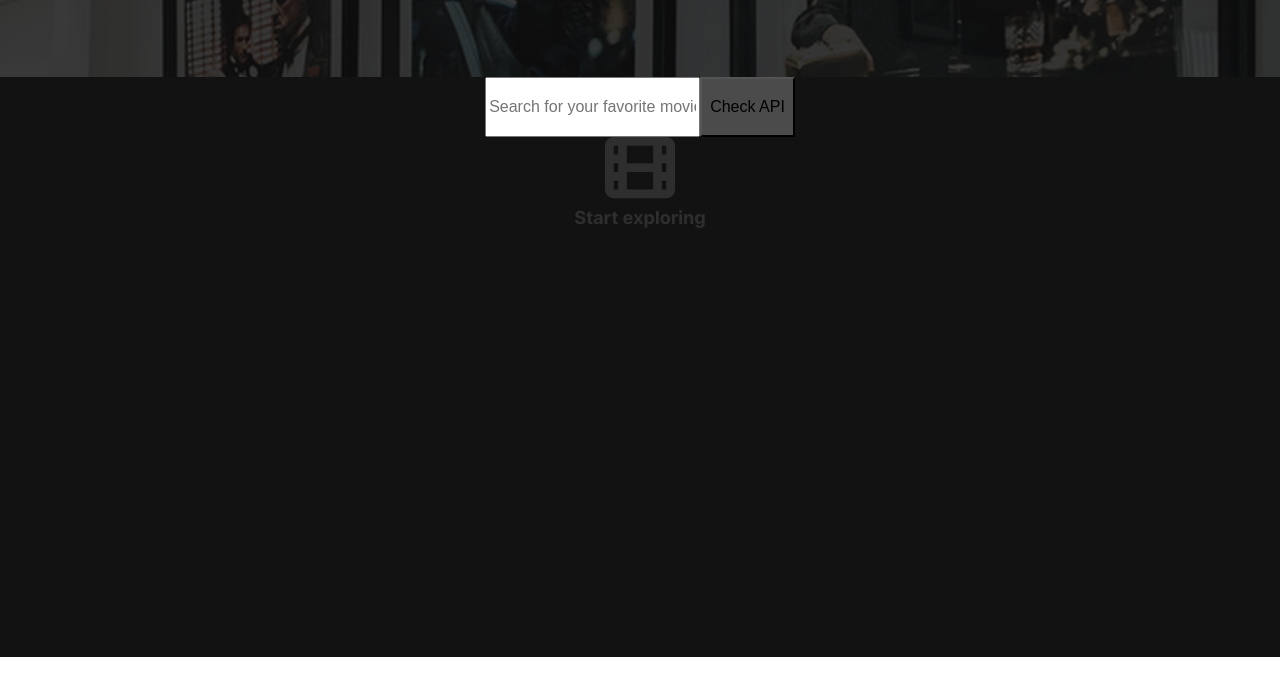
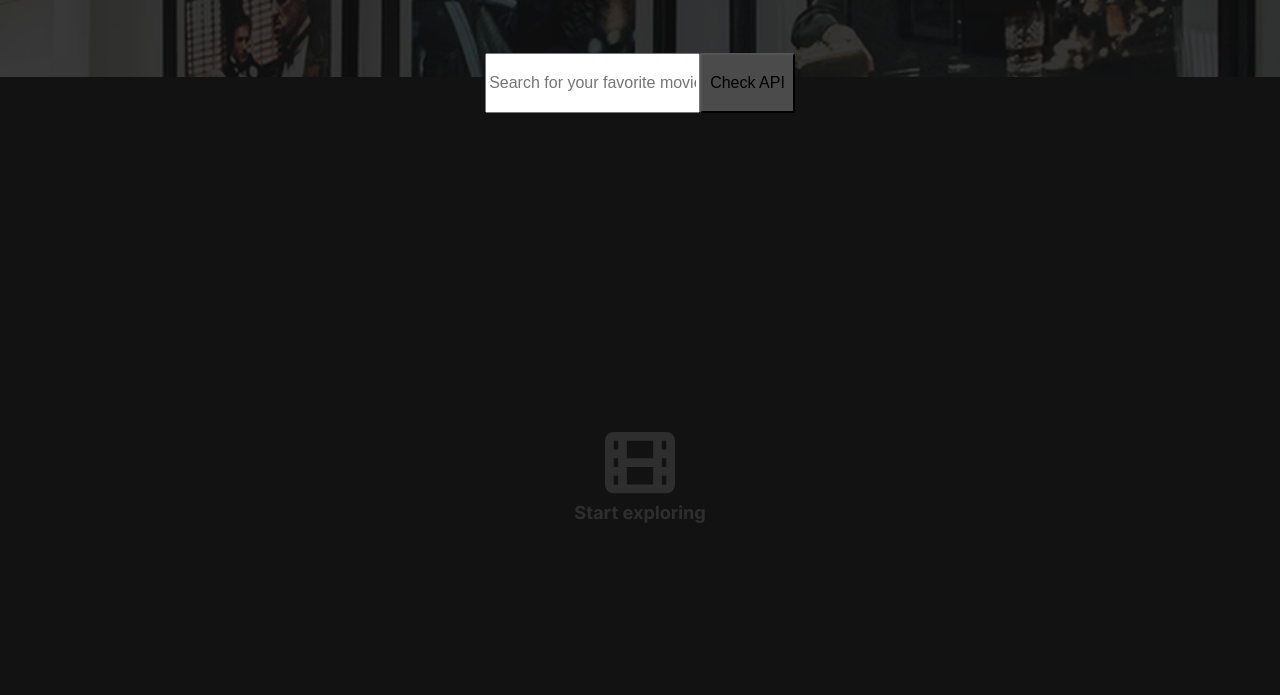
Before and after one commit to Timmydrax/movie-watchlist, a plain HTML site: page index.html in a window 1280 px wide. Shown: the part 143-838 px from the top of the page. Before the commit the page ends 800 px from the top, so only its background shows below. Drawn offline with Linux system fonts and the light colour scheme; files whose address does not match are found by name; a web font is replaced by a local one.

Commit message:
Updated UI

```diff
--- a/style.css
+++ b/style.css
@@ -82,10 +82,10 @@ h6 {
 /* MAIN STYLING */
 
 main {
-  min-height: 100vh;
   color: #fff;
   font-size: 1rem;
   background-color: #121212;
+  min-height: 100vh;
 }
 
 .hero-section {
@@ -119,11 +119,17 @@ main {
   display: flex;
   flex-direction: column;
   align-items: center;
+  justify-content: center;
+  min-height: 100vh;
+  position: relative;
 }
 
 .form {
   display: flex;
   flex-direction: row;
+  position: absolute;
+  margin: 0 auto;
+  top: -1.5rem;
 
   > button {
     background-color: #4b4b4b;
```
